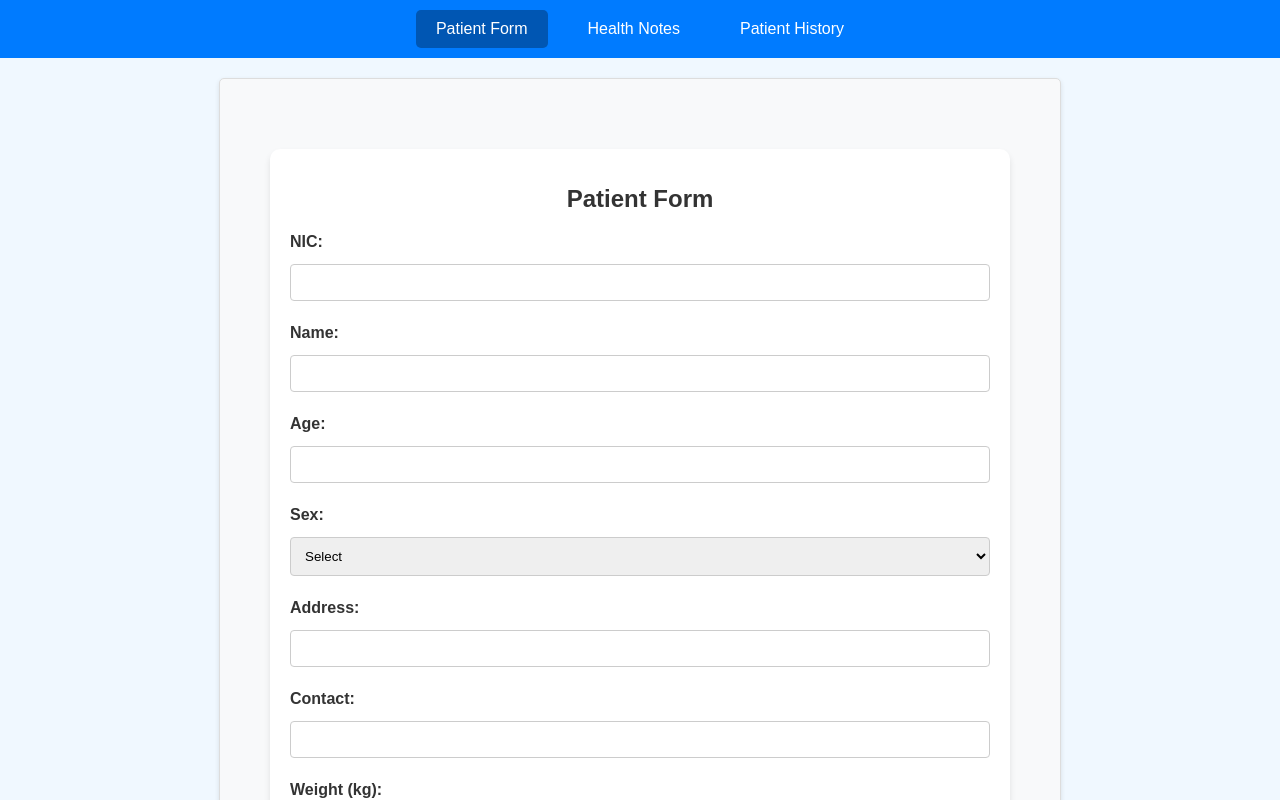
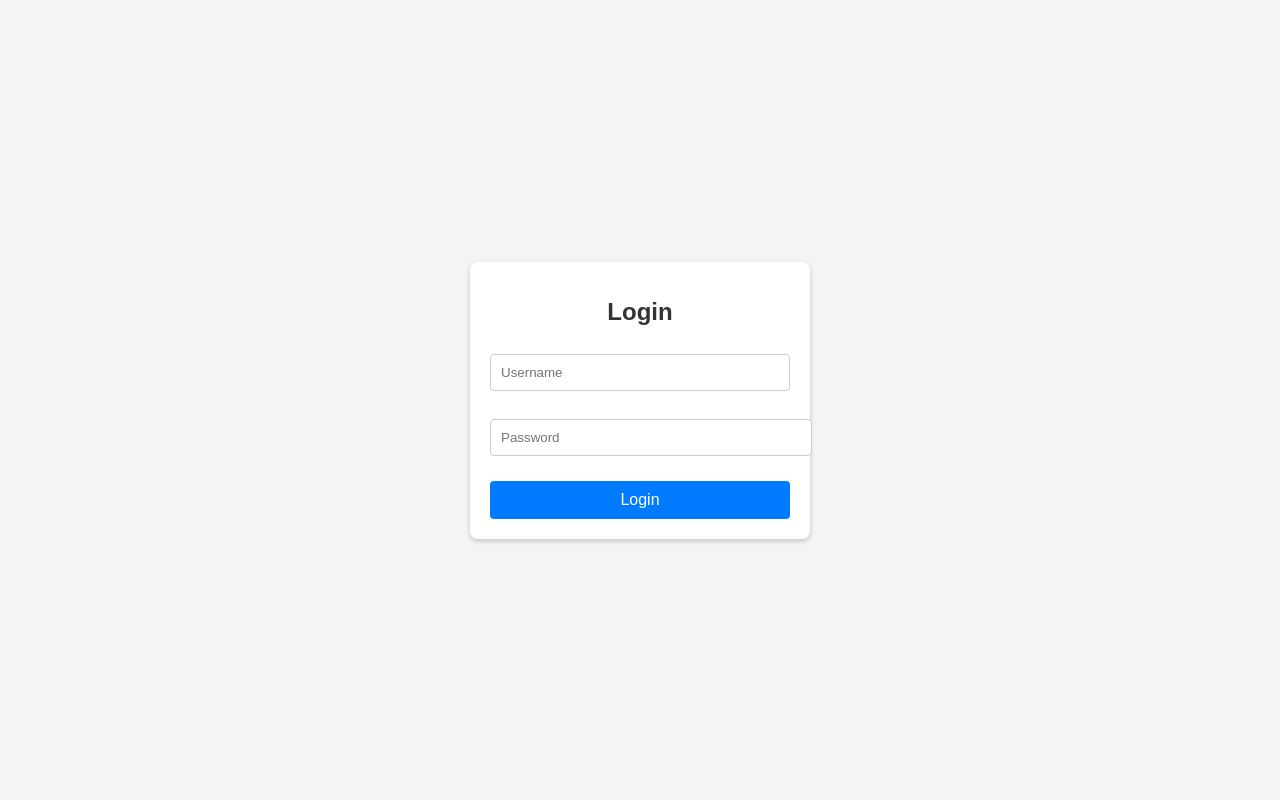
Before and after one commit to santhushii/mediapp, a React (Create React App) app: page / in a window 1280 px wide. Shown: the top 800 px of the page. Built offline with nearby package versions, Linux system fonts and the light colour scheme.

Commit message:
orrected import for login component in App.js to resolve case sensitivity issue

```diff
--- a/src/App.js
+++ b/src/App.js
@@ -1,14 +1,39 @@
 import React, { useState } from "react";
+import Login from "./login"; // Ensure the file name matches exactly (case-sensitive)
 import PatientForm from "./PatientForm";
 import HealthNotes from "./HealthNotes";
 import PatientHistory from "./PatientHistory";
 import "./App.css";
+import "./login.css";
 
 const App = () => {
-  const [activeTab, setActiveTab] = useState("form");
+  const [user, setUser] = useState(null); // Manage user login state
+  const [activeTab, setActiveTab] = useState("form"); // Manage active tab state
+
+  const handleLogin = (userData) => {
+    setUser(userData); // Save logged-in user data
+  };
+
+  // Render Login Page if user is not logged in
+  if (!user) {
+    return <Login onLogin={handleLogin} />; // Ensure the Login component is used correctly
+  }
 
   return (
     <div>
+      <header className="app-header">
+        <h1>Welcome, {user.username}</h1>
+        <button
+          className="logout-btn"
+          onClick={() => {
+            setUser(null); // Clear user data to log out
+            setActiveTab("form"); // Reset to default tab
+          }}
+        >
+          Logout
+        </button>
+      </header>
+
       {/* Navigation Bar */}
       <nav className="navbar">
         <button
--- /dev/null
+++ b/src/login.css
@@ -0,0 +1,54 @@
+/* Login Page Styles */
+.login-container {
+    display: flex;
+    justify-content: center;
+    align-items: center;
+    height: 100vh;
+    background-color: #f4f4f4;
+  }
+
+  .login-form {
+    background-color: white;
+    padding: 20px;
+    border-radius: 8px;
+    box-shadow: 0 2px 5px rgba(0, 0, 0, 0.2);
+    width: 300px;
+  }
+
+  .login-form h2 {
+    text-align: center;
+    margin-bottom: 20px;
+    font-size: 24px;
+    color: #333;
+  }
+
+  .login-form input {
+    width: 100%;
+    padding: 10px;
+    margin-bottom: 10px;
+    border: 1px solid #ccc;
+    border-radius: 4px;
+  }
+
+  .login-form button {
+    width: 100%;
+    padding: 10px;
+    background-color: #007bff;
+    color: white;
+    border: none;
+    border-radius: 4px;
+    cursor: pointer;
+    font-size: 16px;
+    transition: background-color 0.3s;
+  }
+
+  .login-form button:hover {
+    background-color: #0056b3;
+  }
+
+  .error-message {
+    color: red;
+    font-size: 12px;
+    text-align: center;
+    margin-top: 10px;
+  }
--- /dev/null
+++ b/src/login.js
@@ -0,0 +1,48 @@
+import React, { useState } from "react";
+import "./login.css"; // Ensure this CSS file exists for styling
+
+const Login = ({ onLogin }) => {
+  const [username, setUsername] = useState("");
+  const [password, setPassword] = useState("");
+  const [error, setError] = useState("");
+
+  const handleSubmit = (e) => {
+    e.preventDefault();
+    // Simple authentication check for demo purposes
+    if (username === "admin" && password === "password") {
+      onLogin({ username }); // Pass user data to the parent component on successful login
+    } else {
+      setError("Invalid username or password"); // Set error message for failed login
+    }
+  };
+
+  return (
+    <div className="login-container">
+      <form className="login-form" onSubmit={handleSubmit}>
+        <h2>Login</h2>
+        <div className="form-group">
+          <input
+            type="text"
+            placeholder="Username"
+            value={username}
+            onChange={(e) => setUsername(e.target.value)}
+            required
+          />
+        </div>
+        <div className="form-group">
+          <input
+            type="password"
+            placeholder="Password"
+            value={password}
+            onChange={(e) => setPassword(e.target.value)}
+            required
+          />
+        </div>
+        <button type="submit" className="login-btn">Login</button>
+        {error && <p className="error-message">{error}</p>}
+      </form>
+    </div>
+  );
+};
+
+export default Login;
```
Also changed, not shown: src/server.js (+20 -0 lines).
